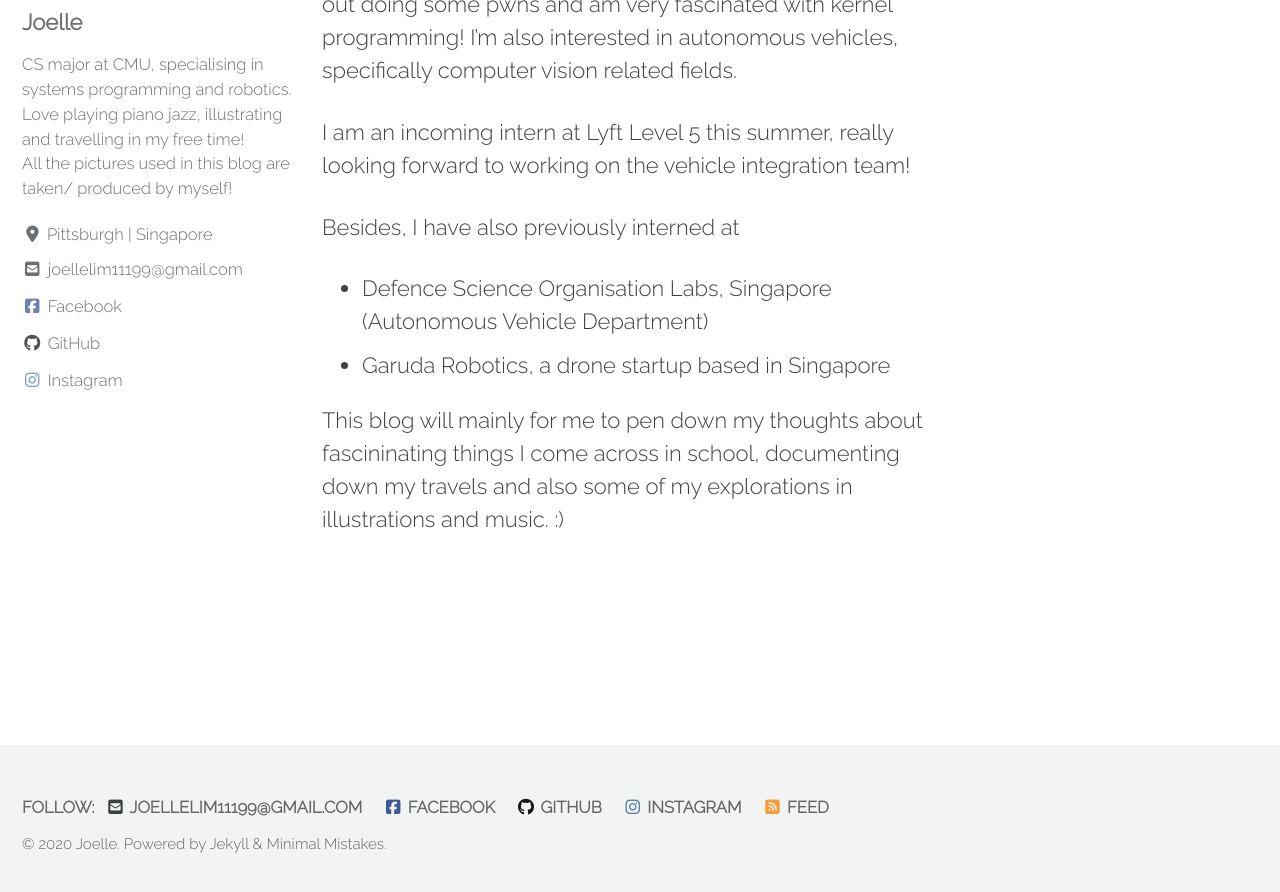
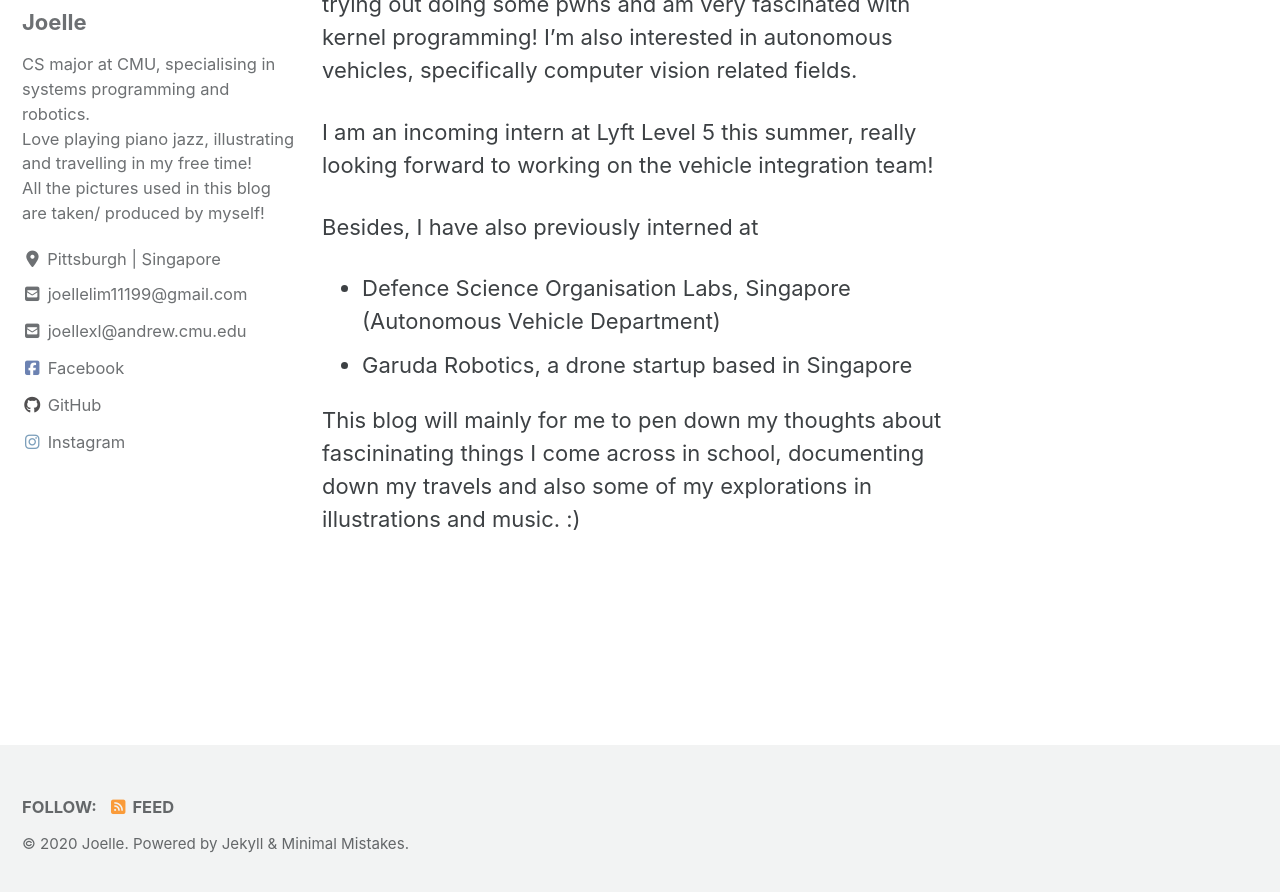
Before and after one commit to mojojojo99/myblog, a Jekyll site: the page built from _pages/about.md, in a window 1280 px wide and 900 px high, scrolled down 696 px. Shown: the top 892 px of the window. Built offline with Jekyll 4.4.1, drawn with Linux system fonts in a browser that asks for light colours; cached includes are drawn as plain includes; nearby versions of some CDN libraries; some of the changed text lies outside the part shown.

Commit message:
config updates

```diff
--- a/_config.yml
+++ b/_config.yml
@@ -20,13 +20,13 @@
 title_separator          : "|"
 subtitle                 :  # site tagline that appears below site title in masthead
 name                     : "Joelle"
-description              : "An amazing website."
+description              : "Down the rabbit hole"
 url                      :  "https://joellelim.com" # the base hostname & protocol for your site e.g. "https://mmistakes.github.io"
 baseurl                  : # the subpath of your site, e.g. "/blog"
-repository               : # GitHub username/repo-name e.g. "mmistakes/minimal-mistakes"
+repository               : "mojojojo99/myblog" # GitHub username/repo-name e.g. "mmistakes/minimal-mistakes"
 teaser                   : "assets/images/teaser.jpg" # path of fallback teaser image
-logo                     : # "assets/images/logo.png" # path of logo image to display in the masthead, e.g. "/assets/images/88x88.png"
-masthead_title           : # overrides the website title displayed in the masthead, use " " for no title
+logo                     : "assets/images/bunny_logo.png" # path of logo image to display in the masthead, e.g. "/assets/images/88x88.png"
+masthead_title           : "Down the Rabbit Hole" # overrides the website title displayed in the masthead, use " " for no title
 breadcrumbs            : true # true, false (default)
 words_per_minute         : 150
 comments:
@@ -75,7 +75,7 @@
   username               :
   app_id                 :
   publisher              :
-og_image                 : /assets/images/logo.jpg # Open Graph/Twitter default site image
+og_image                 : /assets/images/bunny_logo.jpg # Open Graph/Twitter default site image
 # For specifying social profiles
 # - https://developers.google.com/structured-data/customize/social-profiles
 social:
@@ -104,28 +104,33 @@
     - label: "joellelim11199@gmail.com"
       icon: "fas fa-fw fa-envelope-square"
       url: "mailto:joellelim11199@gmail.com"
+    - label: "joellexl@andrew.cmu.edu"
+      icon: "fas fa-fw fa-envelope-square"
+      url: "mailto:joellexl@andrew.cmu.edu"
     - label: "Facebook"
       icon: "fab fa-fw fa-facebook-square"
       url: "https://facebook.com/joelle.lim.75"
     - label: "GitHub"
       icon: "fab fa-fw fa-github"
-      url: "https://github.com/statixe00"
+      url: "https://github.com/mojojojo99"
     - label: "Instagram"
       icon: "fab fa-fw fa-instagram"
       url: "https://instagram.com/_jolim_/"
 
 # Site Footer
 footer:
-  links:
     - label: "joellelim11199@gmail.com"
       icon: "fas fa-fw fa-envelope-square"
       url: "mailto:joellelim11199@gmail.com"
+    - label: "joellexl@andrew.cmu.edu"
+      icon: "fas fa-fw fa-envelope-square"
+      url: "mailto:joellexl@andrew.cmu.edu"
     - label: "Facebook"
       icon: "fab fa-fw fa-facebook-square"
       url: "https://facebook.com/joelle.lim.75"
     - label: "GitHub"
       icon: "fab fa-fw fa-github"
-      url: "https://github.com/statixe00"
+      url: "https://github.com/mojojojo99"
     - label: "Instagram"
       icon: "fab fa-fw fa-instagram"
       url: "https://instagram.com/_jolim_/"
--- a/_includes/head/custom.html
+++ b/_includes/head/custom.html
@@ -1,7 +1,11 @@
 <!-- start custom head snippets -->
 
 <!-- insert favicons. use https://realfavicongenerator.net/ -->
-<link href="https://fonts.googleapis.com/css2?family=Quicksand:wght@300&display=swap" rel="stylesheet">
+<!-- <link href="https://fonts.googleapis.com/css2?family=Quicksand:wght@300&display=swap" rel="stylesheet"> -->
 
-<link href="https://fonts.googleapis.com/css2?family=Raleway:wght@300&display=swap" rel="stylesheet">
+<!-- <link href="https://fonts.googleapis.com/css2?family=Raleway:wght@300&display=swap" rel="stylesheet"> -->
+<link rel="apple-touch-icon" sizes="180x180" href="/assets/images/apple-touch-icon.png">
+<link rel="icon" type="image/png" sizes="32x32" href="/assets/images/favicon-32x32.png">
+<link rel="icon" type="image/png" sizes="16x16" href="/assets/images/favicon-16x16.png">
+<link rel="manifest" href="/assets/images/site.webmanifest">
 <!-- end custom head snippets -->
```
Also changed, not shown: _includes/apple-touch-icon.png (added), assets/images/android-chrome-192x192.png (added), assets/images/android-chrome-512x512.png (added), assets/images/apple-touch-icon.png (added), assets/images/bunny_logo.png (added), assets/images/favicon-16x16.png (added), assets/images/favicon-32x32.png (added), assets/images/favicon.ico (added), assets/images/site.webmanifest (added), 1 other file.
